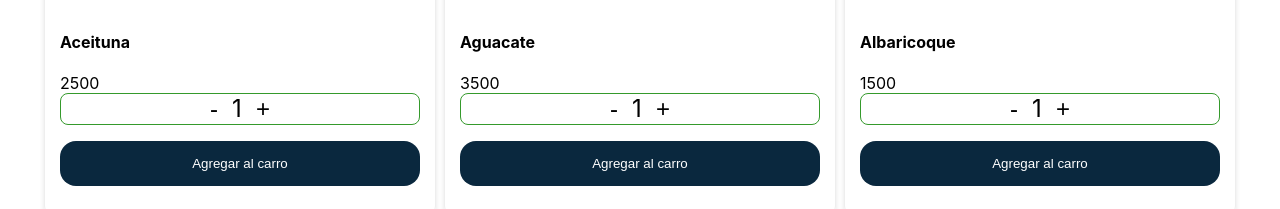
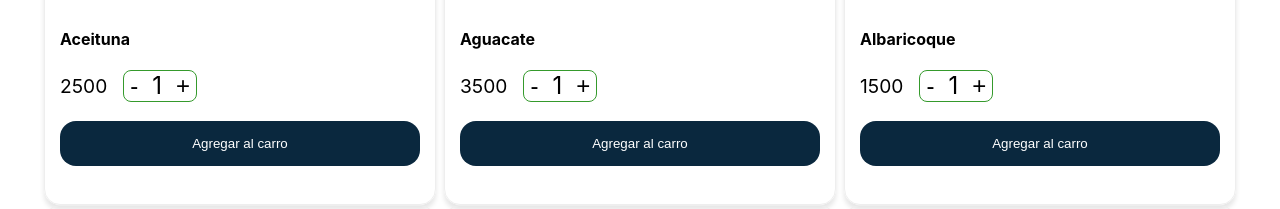
Before and after one commit to diegofernandoalayon/carro-compra, a React (Create React App) app: page / in a window 1280 px wide. Shown: the part 470-679 px from the top of the page. Built offline with nearby package versions, Linux system fonts and the light colour scheme.

Commit message:
modificando estilos

```diff
--- a/src/components/Producto/index.js
+++ b/src/components/Producto/index.js
@@ -29,8 +29,10 @@ class Producto extends Component {
             <h4>
               {producto.name}
             </h4>
-            <p>
-              {producto.price}
+            <p className='product-cant'>
+              <span>
+                {producto.price}
+              </span>
               <SelectorCantidad
                 elemento={this.state}
                 decrementar={this.decrementar}
--- a/src/components/Producto/producto.css
+++ b/src/components/Producto/producto.css
@@ -18,3 +18,13 @@
   display: flex;
   flex-direction: column;
 }
+.product-cant{
+  display: flex;
+  /* justify-content: space-between; */
+  font-size: 1.2rem;
+  align-items: center;
+}
+
+.product-cant span:last-child{
+  margin-left: 1rem;
+}
```
